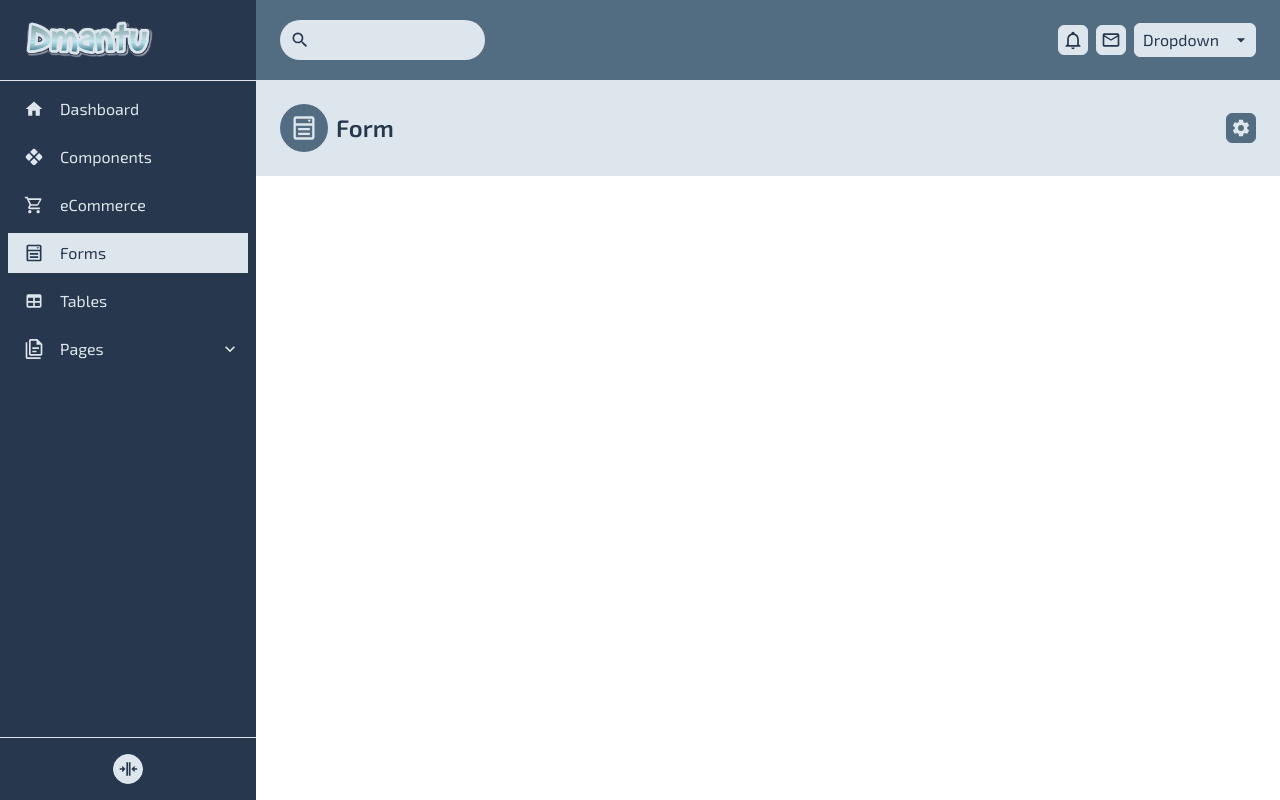
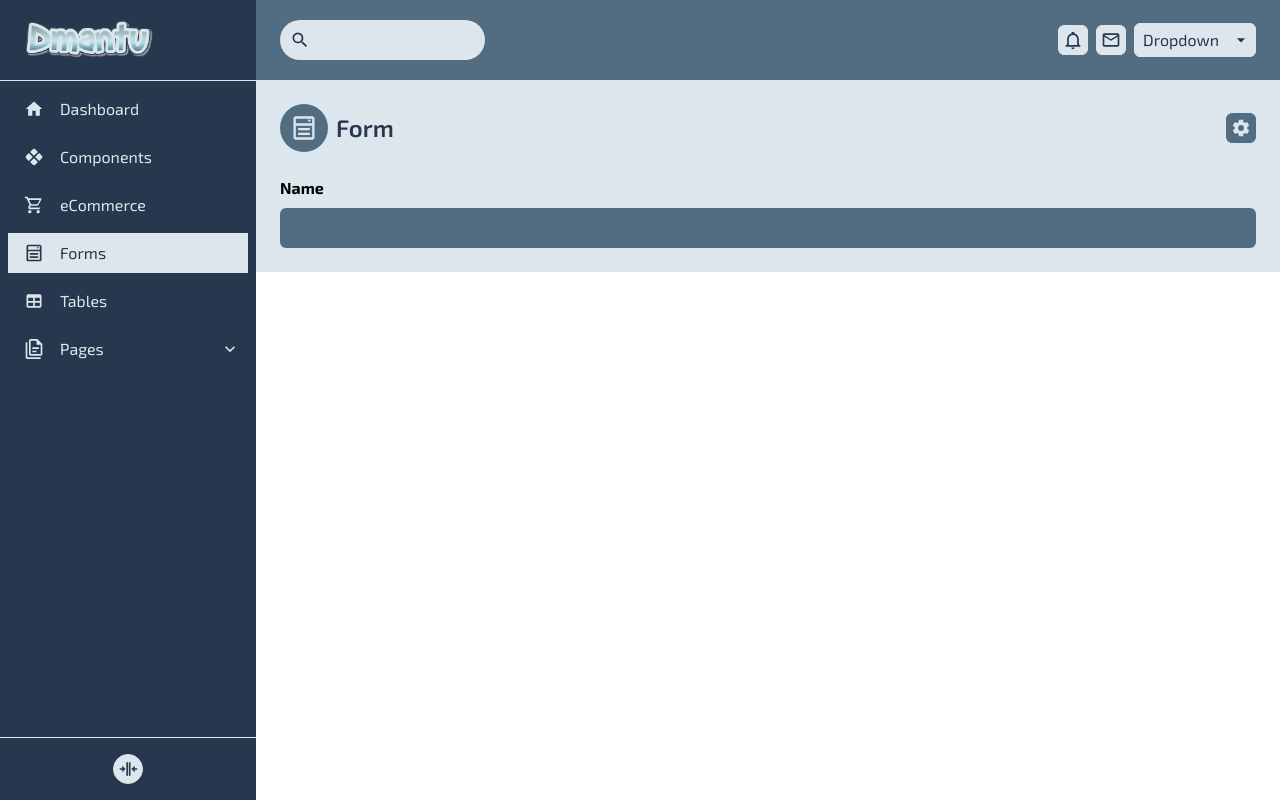
Before and after one commit to vishalkanani99/dmantu-admin, a Vue app: page /forms in a window 1280 px wide. Built offline with nearby package versions, Linux system fonts and the light colour scheme.

Commit message:
setup: Form field label, group and help

```diff
--- a/src/components/Field.vue
+++ b/src/components/Field.vue
@@ -10,6 +10,10 @@ import {
   } from '../color';
   import Button from './Button.vue';
   import Icon from './Icon.vue';
+
+  defineOptions({
+    inheritAttrs: false,
+  });
 
   const props = defineProps({
     type: {
@@ -86,7 +90,7 @@ import Icon from './Icon.vue';
     let padding = ['pl-3 pr-3 py-2'];
 
     let style = [
-      'flex items-center text-xs focus:outline-none',
+      'flex items-center text-xs focus:outline-none focus:z-10',
       props.type === 'textarea' ? 'h-24' : 'h-10',
       borderRadius.value,
     ];
@@ -109,7 +113,7 @@ import Icon from './Icon.vue';
     ];
 
     return [
-      'border-0 focus:ring-2',
+      'w-full border-0 focus:ring-2',
       style,
       padding,
       ...colors,
@@ -117,7 +121,7 @@ import Icon from './Icon.vue';
   })
 
   const getInputIconStyle = (position) => {
-    return ['absolute inline-flex justify-center items-center w-10 h-10', position, textStyle.value];
+    return ['absolute inline-flex justify-center items-center w-10 h-10 z-20', position, textStyle.value];
   }
 </script>
 <template>
@@ -125,21 +129,25 @@ import Icon from './Icon.vue';
     <textarea
       v-if="type === 'textarea'"
       v-model="modelValue"
+      v-bind="$attrs"
       :class="defaultStyle">
     </textarea>
     <select
       v-else-if="type === 'select'"
       v-model="modelValue"
+      v-bind="$attrs"
       :class="defaultStyle">
       <slot></slot>
     </select>
     <div
       v-else-if="type === 'static'"
+      v-bind="$attrs"
       :class="defaultStyle">
       <slot></slot>
     </div>
     <Button
       v-else-if="type === 'button'"
+      v-bind="$attrs"
       :label="label"
       :class="defaultStyle"
       :iconPath="buttonIcon"
@@ -156,6 +164,7 @@ import Icon from './Icon.vue';
         @click="$emit('leftIconClick')" />
       <input
         :type="type"
+        v-bind="$attrs"
         v-model="modelValue"
         :class="defaultStyle" />
       <Icon
--- a/src/components/FieldGroup.vue
+++ b/src/components/FieldGroup.vue
@@ -1,7 +1,43 @@
 <script setup>
+import { computed } from 'vue';
+import FieldHelp from './FieldHelp.vue';
+
+const props = defineProps({
+  label: String,
+  labelFor: String,
+  help: String,
+  error: String,
+  success: String,
+  errors: Array,
+  horizontal: Boolean,
+  multiFields: Boolean,
+});
 </script>
 <template>
-  <div class="flex items-center">
-    <slot></slot>
+  <div
+    :class="[
+      {'grid grid-cols-1 md:gap-6 md:grid-cols-5': horizontal }
+    ]"
+  >
+    <label
+      v-if="label"
+      :for="labelFor"
+      class="inline-block font-bold mb-2"
+    >
+      {{ label }}
+    </label>
+    <div
+      :class="[
+        {'md:col-span-4': horizontal},
+        {'md:col-start-2': horizontal && label},
+        {'flex items-center': multiFields},
+      ]"
+    >
+      <slot></slot>
+      <FieldHelp :text="error" type="error" class="has-error"/>
+      <FieldHelp v-for="(err, i) in errors" :key="i" :text="err" type="error" class="has-error"/>
+      <FieldHelp :text="success" type="success" class="has-success"/>
+      <FieldHelp :text="help" class="has-help"/>
+    </div>
   </div>
 </template>
--- /dev/null
+++ b/src/components/FieldHelp.vue
@@ -0,0 +1,34 @@
+<script setup>
+import { computed } from 'vue';
+import { text as textColors } from '../color.js';
+
+const props = defineProps({
+  text: {
+    type: String,
+    default: null
+  },
+  type: {
+    type: String,
+    validator(value, props) {
+      // The value must match one of these strings
+      return ['success', 'error'].includes(value)
+    }
+  },
+});
+
+const textColor = computed( () => {
+  if(props.type === 'error') {
+    return textColors.danger
+  }
+  if(props.type === 'success') {
+    return textColors.success
+  }
+  return 'text-theme-900';
+})
+</script>
+
+<template>
+  <div v-if="text" :class="['text-xs mt-1', textColor]">
+    {{ text }}
+  </div>
+</template>
--- a/src/components/datatable/DataTable.vue
+++ b/src/components/datatable/DataTable.vue
@@ -164,7 +164,7 @@ onMounted(() => {
       >
         <option v-for="value in limitOptions" :key="value" :value="value">{{ value }}</option>
       </Field>
-      <FieldGroup>
+      <FieldGroup multiFields>
         <Field
           v-model="config.search"
           type="text"
@@ -186,7 +186,7 @@ onMounted(() => {
           <option v-for="(col, index) in searchableColumns" :key="index" :value="col.key">{{ col.label }}</option>
         </Field>
       </FieldGroup>
-      <FieldGroup class="md:hidden">
+      <FieldGroup multiFields class="md:hidden">
         <Field
           v-if="sortField"
           :left="sortField ? true : false"
--- a/src/pages/forms.vue
+++ b/src/pages/forms.vue
@@ -2,7 +2,8 @@
 import { ref, shallowRef } from 'vue';
 import { mdiFormSelect, mdiCog } from '@mdi/js';
 import SectionTitle from '../components/SectionTitle.vue';
-
+import FieldGroup from '../components/FieldGroup.vue';
+import Field from '../components/Field.vue';
 
 </script>
 <template>
@@ -13,6 +14,10 @@ import SectionTitle from '../components/SectionTitle.vue';
       :btnIconPath="mdiCog"
       btnColor="theme"
     />
-
+    <form>
+      <FieldGroup label="Name" labelFor="name">
+        <Field id="name" />
+      </FieldGroup>
+    </form>
   </div>
 </template>
```
Lines whose indentation alone changed are shown as unchanged.
